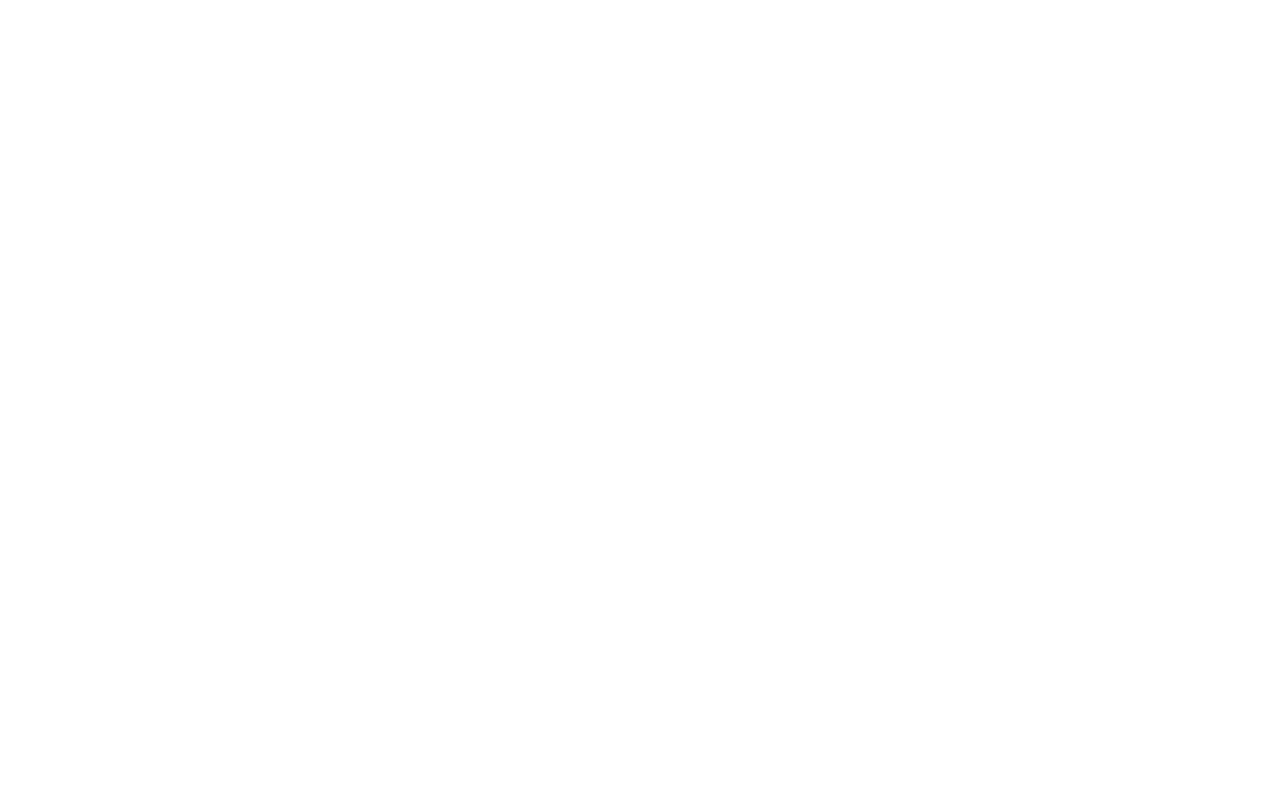
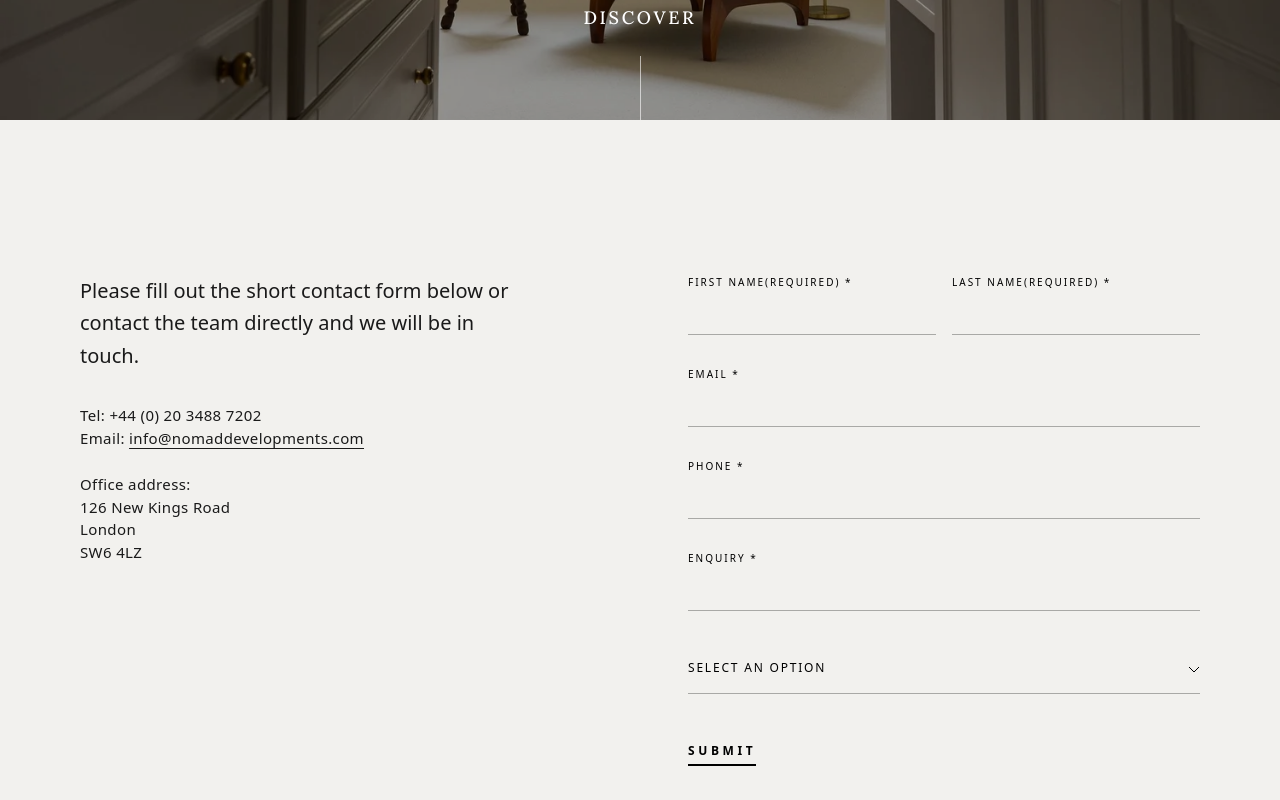
Before and after one commit to 404annas/nomad-devs, a Next.js app: page /contact in a window 1280 px wide. Shown: the part 680-1480 px from the top of the page. Before the commit the page ends 800 px from the top, so only its background shows below. Built offline with nearby package versions, Linux system fonts and the light colour scheme.

Commit message:
Contact Page Done 1

```diff
--- a/src/app/contact/page.tsx
+++ b/src/app/contact/page.tsx
@@ -1,8 +1,13 @@
+import Form from '@/components/Contact/Form'
+import Hero from '@/components/Contact/Hero'
 import React from 'react'
 
 const page = () => {
   return (
-    <div>page</div>
+    <div>
+      <Hero />
+      <Form />
+    </div>
   )
 }
 
--- /dev/null
+++ b/src/components/Contact/Form.tsx
@@ -0,0 +1,82 @@
+import React from 'react';
+
+const Form = () => {
+  return (
+    <div className="bg-[#f2f1ee] min-h-screen flex items-center justify-center p-8 md:p-20 font-sans">
+      <div className="max-w-6xl w-full grid grid-cols-1 md:grid-cols-2 gap-16 md:gap-24">
+
+        {/* Left Column: Contact Info */}
+        <div className="flex flex-col justify-start space-y-8 text-[#1a1a1a]">
+          <p className="text-lg md:text-xl leading-relaxed max-w-md">
+            Please fill out the short contact form below or contact the team directly and we will be in touch.
+          </p>
+
+          <div className="space-y-6 text-[15px] tracking-wide">
+            <div>
+              <p>Tel: +44 (0) 20 3488 7202</p>
+              <p>
+                Email: <a href="mailto:info@nomaddevelopments.com" className="underline underline-offset-4 decoration-1">info@nomaddevelopments.com</a>
+              </p>
+            </div>
+
+            <div>
+              <p className="font-medium">Office address:</p>
+              <p>126 New Kings Road</p>
+              <p>London</p>
+              <p>SW6 4LZ</p>
+            </div>
+          </div>
+        </div>
+
+        {/* Right Column: Form */}
+        <form className="space-y-8">
+          <div className="grid grid-cols-2 gap-4">
+            <div className="flex flex-col">
+              <label className="text-[10px] uppercase tracking-[0.2em] mb-1">First Name(Required) *</label>
+              <input type="text" className="bg-transparent border-b border-black/30 py-2 focus:outline-none focus:border-black transition-colors" />
+            </div>
+            <div className="flex flex-col">
+              <label className="text-[10px] uppercase tracking-[0.2em] mb-1">Last Name(Required) *</label>
+              <input type="text" className="bg-transparent border-b border-black/30 py-2 focus:outline-none focus:border-black transition-colors" />
+            </div>
+          </div>
+
+          <div className="flex flex-col">
+            <label className="text-[10px] uppercase tracking-[0.2em] mb-1">Email *</label>
+            <input type="email" className="bg-transparent border-b border-black/30 py-2 focus:outline-none focus:border-black transition-colors" />
+          </div>
+
+          <div className="flex flex-col">
+            <label className="text-[10px] uppercase tracking-[0.2em] mb-1">Phone *</label>
+            <input type="tel" className="bg-transparent border-b border-black/30 py-2 focus:outline-none focus:border-black transition-colors" />
+          </div>
+
+          <div className="flex flex-col">
+            <label className="text-[10px] uppercase tracking-[0.2em] mb-1">Enquiry *</label>
+            <textarea rows={1} className="bg-transparent border-b border-black/30 py-2 focus:outline-none focus:border-black transition-colors resize-none" />
+          </div>
+
+          <div className="flex flex-col relative">
+            <select className="bg-transparent border-b border-black/30 py-4 appearance-none text-[12px] uppercase tracking-[0.15em] focus:outline-none focus:border-black cursor-pointer">
+              <option>Select an Option</option>
+              <option>General Inquiry</option>
+              <option>Investment</option>
+              <option>Project Management</option>
+            </select>
+            <div className="absolute right-0 bottom-5 pointer-events-none">
+              <svg width="12" height="8" viewBox="0 0 12 8" fill="none" xmlns="http://www.w3.org/2000/svg">
+                <path d="M1 1L6 6L11 1" stroke="black" strokeWidth="1"/>
+              </svg>
+            </div>
+          </div>
+
+          <button type="submit" className="text-[12px] uppercase tracking-[0.3em] font-semibold border-b-2 border-black pb-1 hover:opacity-60 transition-opacity w-fit pt-4">
+            SUBMIT
+          </button>
+        </form>
+      </div>
+    </div>
+  );
+};
+
+export default Form;
--- a/src/components/Hero.tsx
+++ b/src/components/Contact/Hero.tsx
@@ -1,4 +1,4 @@
-import heroMainImg from "@/assets/heroMain.webp"
+import heroMainImg from "@/assets/contactMain.webp"
 
 const Hero = () => {
     return (
@@ -13,7 +13,7 @@
             />
 
             {/* Overlay Gradient (Optional: ensures white text is readable at top/bottom) */}
-            <div className="absolute inset-0 bg-black/20 pointer-events-none" />
+            <div className="absolute inset-0 bg-black/40 pointer-events-none" />
 
             {/* Bottom Content: Discover & Line */}
             <div className="absolute -bottom-10 left-0 w-full flex flex-col items-center pb-10 z-10 text-white">
--- /dev/null
+++ b/src/components/Projects/Progress/Progress.tsx
@@ -0,0 +1,9 @@
+import React from 'react'
+
+const Progress = () => {
+  return (
+    <div>Progress</div>
+  )
+}
+
+export default Progress
```
Also changed, not shown: src/assets/contactMain.webp (added).
